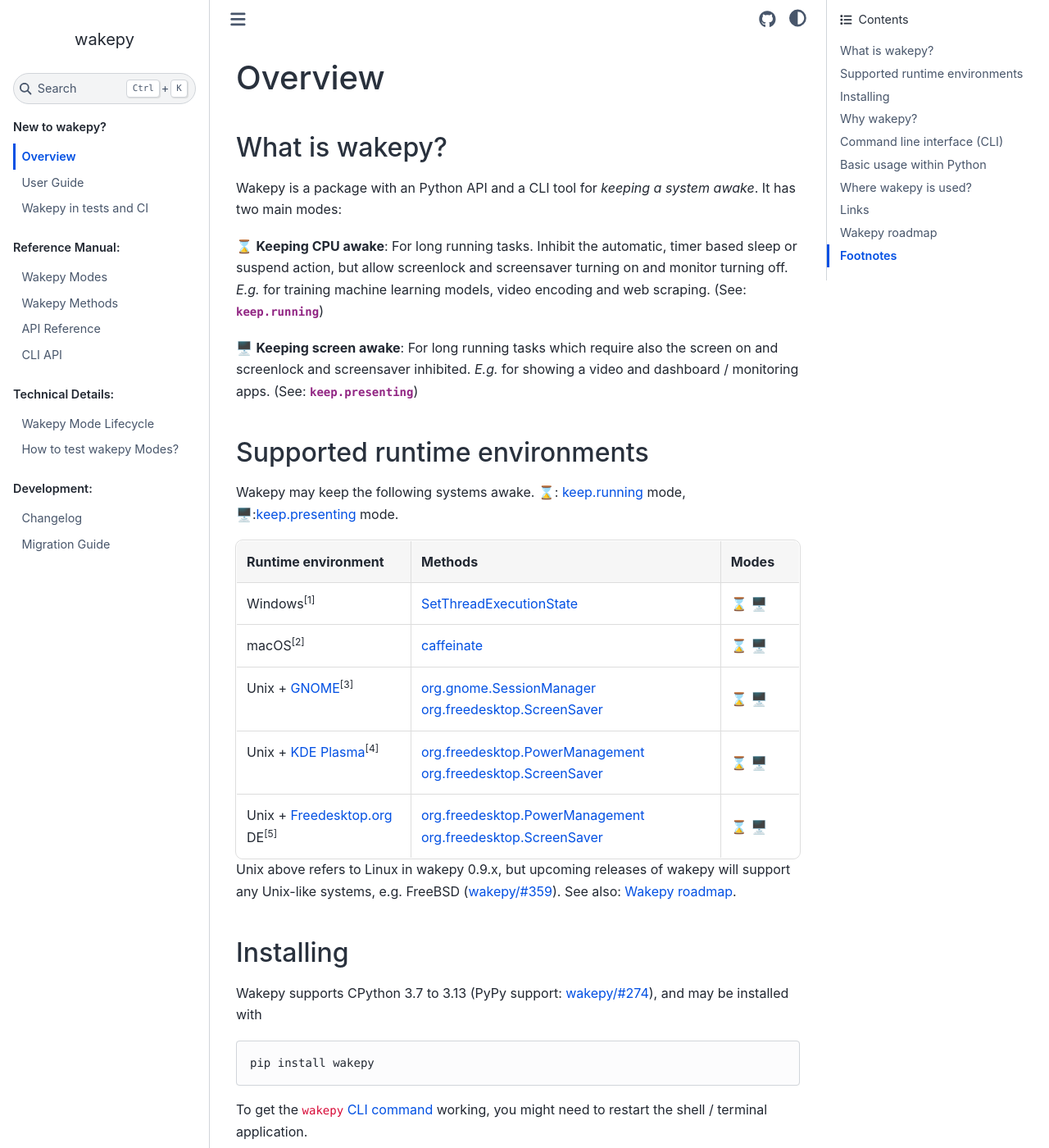
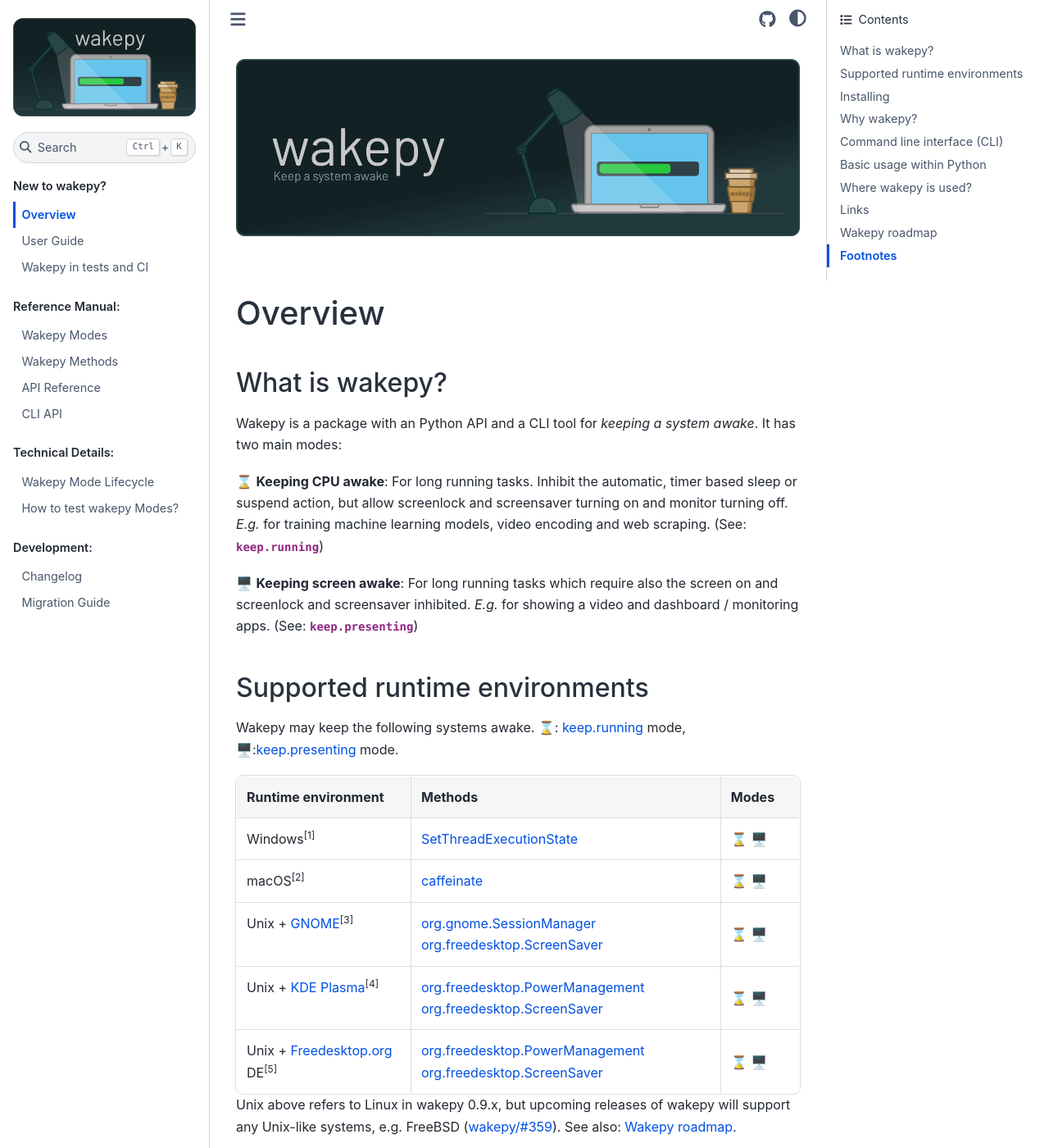
Before and after one commit to fohrloop/wakepy, a Sphinx documentation site: the page built from docs/source/index.md, in a window 1280 px wide and 1400 px high. Shown: the whole window at 82% size. Built offline with Sphinx 7.4.7 and the Sphinx Book theme 1.1.4, drawn with Linux system fonts in a browser that asks for light colours; the version number could not be read and is left out.

Commit message:
add logo to docs

````diff
--- a/README.md
+++ b/README.md
@@ -1,7 +1,7 @@
 ![GitHub tag (latest by date)](https://img.shields.io/github/v/tag/fohrloop/wakepy)&nbsp;![PyPI](https://img.shields.io/pypi/v/wakepy)&nbsp;![PyPI - Downloads](https://img.shields.io/pypi/dm/wakepy)&nbsp;[![Ruff](https://img.shields.io/endpoint?url=https://raw.githubusercontent.com/astral-sh/ruff/main/assets/badge/v2.json)](https://github.com/astral-sh/ruff)&nbsp;![mypy](https://img.shields.io/badge/mypy-checked-blue)&nbsp;![mypy](https://img.shields.io/badge/code_style-black-black)&nbsp;![coverage](https://img.shields.io/badge/coverage-100%25-32bb13)
 [![pyversions](https://img.shields.io/pypi/pyversions/wakepy.svg)](https://pypi.python.org/pypi/wakepy)&nbsp;![License](https://img.shields.io/github/license/fohrloop/wakepy)
 
-![](./docs/source/img/wakepy-logo.svg)
+![](./docs/source/img/wakepy-banner.svg)
 
 Cross-platform wakelock / keep-awake / stay-awake written in Python.
 
--- a/docs/source/_static/wakepy-docs.css
+++ b/docs/source/_static/wakepy-docs.css
@@ -147,3 +147,12 @@
   background-color: var(--wakepy-table-color-header-bg) !important;
   border-bottom: 1px solid var(--wakepy-table-color-header-bottom-border) !important;
 }
+
+.logo {
+    margin-top: -10px !important;
+    margin-bottom: -5px !important;
+}
+
+html[data-theme=dark] .bd-content img:not(.only-dark,.dark-light) {
+    background-color: var(--wakepy-color-contents-bg) !important;
+}
--- a/docs/source/conf.py
+++ b/docs/source/conf.py
@@ -78,6 +78,7 @@
 
 html_static_path = ["_static"]
 html_css_files = ["wakepy-docs.css"]
+html_logo = "img/logo-small.svg"
 
 # -- Options for HTML output -------------------------------------------------
 
--- a/docs/source/index.md
+++ b/docs/source/index.md
@@ -1,3 +1,5 @@
+![](./img/wakepy-banner.png)
+<br><br><br>
 # Overview
 
 ```{include} ../../README.md
````
Also changed, not shown: docs/source/img/logo-small.svg (added), docs/source/img/wakepy-banner.png (added), docs/source/img/wakepy-banner.svg.
